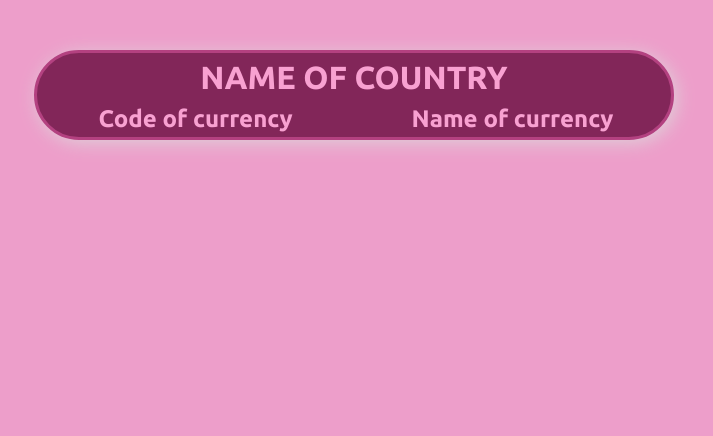
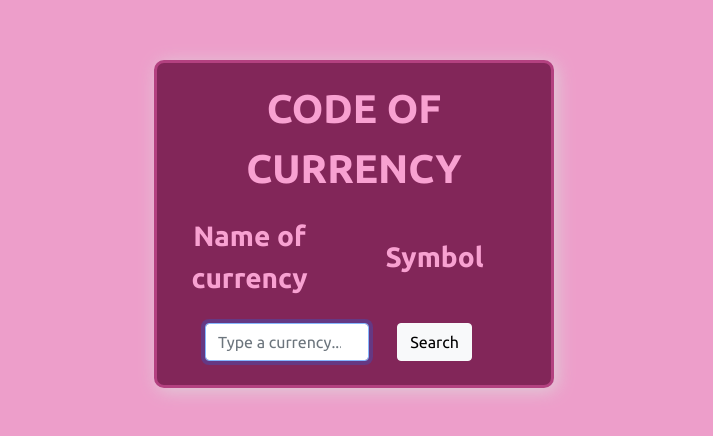
Before and after one commit to askat58/Stock-market, a plain HTML site: page index.html in a window 1280 px wide. Shown: the whole page, without its empty margins (286-999 px from the left). Drawn offline with nearby package versions, Linux system fonts and the light colour scheme; no server answers.

Commit message:
add form
add search engine
modify a container

```diff
--- a/index.html
+++ b/index.html
@@ -14,24 +14,38 @@
   <title>Currency Market</title>
 </head>
 <body>
-  <div class="container w-50">
-    <div class="stock-market fw-bold fs-4">
-      <div class="row align-items-center text-center">
-        <div class="col-12 text-uppercase fs-2">
-        Name of country
+  <div class="container">
+    <div class="stock-market fw-bold">
+      <div class="row align-items-center text-center m-3">
+        <div class="col-12 text-uppercase fs-1">
+        Code of currency
         </div>
       </div>
-      <div class="row align-items-center text-center">
-        <div class="col ">
-        Code of currency
-        </div>
-        <div class="col">
-        Name of currency
+
+      <div class="row">
+        <div class="row align-items-center text-center fs-3">
+          <div class="col">
+            Name of currency
+          </div>
+          <div class="col">
+            Symbol
+          </div>
         </div>
       </div>
+
+      <form >
+        <div class="form-group row align-items-center text-center m-4">
+          <div class="col-7">
+            <input id="search-currency" type="search" placeholder="Type a currency..." class="form-control" autofocus />
+          </div>
+          <div class="col-4">
+            <input type="submit" id="submit-button" value="Search" class="btn btn-light"
+              autocomplete="off" />
+          </div>
+        </div>
+      </form>
     </div>
   </div>
-
 </body>
 <script src="app.js"></script>
 </html>
--- a/style.css
+++ b/style.css
@@ -7,6 +7,7 @@ body {
   background-color: #822659;
   border: 3px solid #b34180;
   box-shadow: 3px 3px 18px #dfcfd8;
-  border-radius: 45px;
-  margin-top: 50px;
+  border-radius: 10px;
+  max-width: 400px;
+  margin-top: 60px;
 }
```
